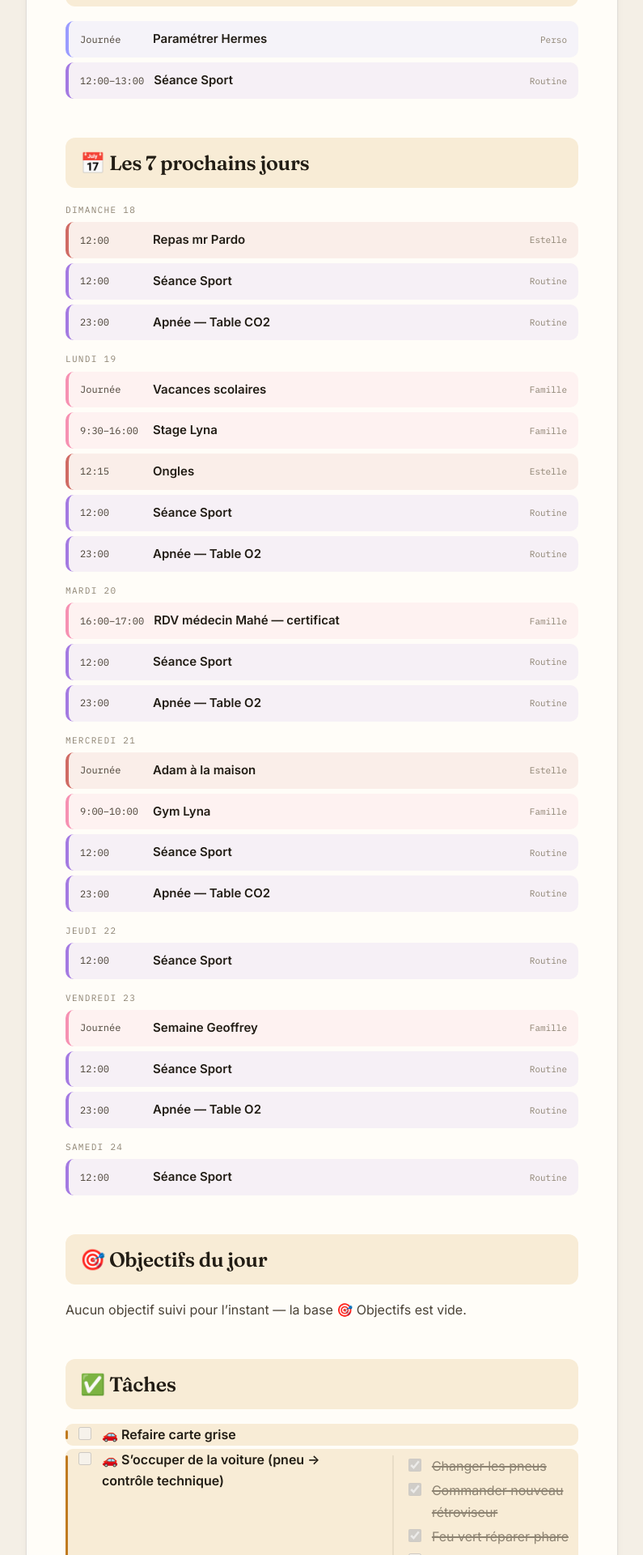
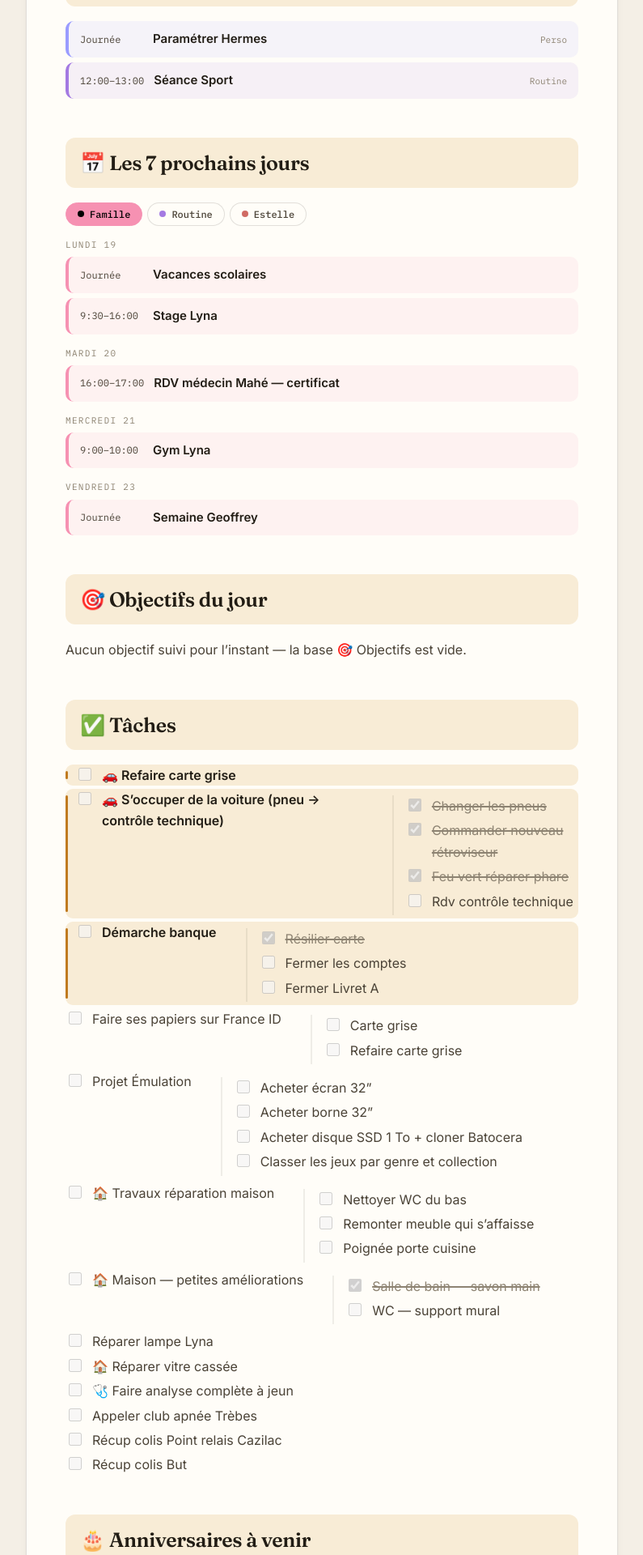
Before and after one commit to Geoffrey-Maillot/theon-rapports, a Jekyll site: the page built from _posts/2026-10-17-matin.md, in a window 1280 px wide. Shown: the part 984-2904 px from the top of the page at 81% size, without its empty margins (242-1037 px from the left). Built offline with Jekyll 4.4.1, drawn with Linux system fonts in a browser that asks for light colours.

Commit message:
Onglets par agenda (7 prochains jours)

```diff
--- a/_layouts/default.html
+++ b/_layouts/default.html
@@ -388,6 +388,31 @@
     }
     .day-label { font-family: var(--mono); font-size: 11px; letter-spacing: 0.12em; text-transform: uppercase; color: var(--muted); margin: 14px 0 6px; }
 
+    /* Tabs (per-agenda) */
+    .tabs { margin: 4px 0 8px; }
+    .tab-bar { display: flex; gap: 6px; flex-wrap: wrap; margin: 8px 0 14px; }
+    .tab-btn {
+      display: inline-flex;
+      align-items: center;
+      gap: 7px;
+      font-family: var(--mono);
+      font-size: 12px;
+      font-weight: 500;
+      padding: 6px 14px;
+      border-radius: 999px;
+      border: 1px solid var(--line);
+      background: var(--surface);
+      color: var(--ink-soft);
+      cursor: pointer;
+      transition: background 0.12s ease, border-color 0.12s ease, color 0.12s ease;
+    }
+    .tab-btn:hover { border-color: var(--c); }
+    .tab-btn.active { background: var(--c); border-color: var(--c); color: var(--fg, #fff); }
+    .tab-dot { width: 8px; height: 8px; border-radius: 50%; background: var(--c); flex-shrink: 0; }
+    .tab-btn.active .tab-dot { background: var(--fg, #fff); }
+    .tab-panel { display: none; }
+    .tab-panel.active { display: block; }
+
     article blockquote {
       margin: 0 0 16px;
       padding: 14px 18px;
--- a/_posts/2026-10-17-matin.md
+++ b/_posts/2026-10-17-matin.md
@@ -41,52 +41,83 @@ subtitle: "Samedi 17 octobre 2026"
 
 ## 📅 Les 7 prochains jours
 
-<div class="day-label">Dimanche 18</div>
-<div class="evts">
-  <div class="evt" style="--c:#d06b64"><span class="evt-time">12:00</span><span class="evt-title">Repas mr Pardo</span><span class="evt-cal">Estelle</span></div>
-  <div class="evt" style="--c:#a47ae2"><span class="evt-time">12:00</span><span class="evt-title">Séance Sport</span><span class="evt-cal">Routine</span></div>
-  <div class="evt" style="--c:#a47ae2"><span class="evt-time">23:00</span><span class="evt-title">Apnée — Table CO2</span><span class="evt-cal">Routine</span></div>
-</div>
+<div class="tabs">
+  <div class="tab-bar">
+    <button class="tab-btn active" data-tab="famille" style="--c:#f691b2;--fg:#000"><span class="tab-dot"></span>Famille</button>
+    <button class="tab-btn" data-tab="routine" style="--c:#a47ae2;--fg:#000"><span class="tab-dot"></span>Routine</button>
+    <button class="tab-btn" data-tab="estelle" style="--c:#d06b64;--fg:#000"><span class="tab-dot"></span>Estelle</button>
+  </div>
 
-<div class="day-label">Lundi 19</div>
-<div class="evts">
-  <div class="evt" style="--c:#f691b2"><span class="evt-time">Journée</span><span class="evt-title">Vacances scolaires</span><span class="evt-cal">Famille</span></div>
-  <div class="evt" style="--c:#f691b2"><span class="evt-time">9:30–16:00</span><span class="evt-title">Stage Lyna</span><span class="evt-cal">Famille</span></div>
-  <div class="evt" style="--c:#d06b64"><span class="evt-time">12:15</span><span class="evt-title">Ongles</span><span class="evt-cal">Estelle</span></div>
-  <div class="evt" style="--c:#a47ae2"><span class="evt-time">12:00</span><span class="evt-title">Séance Sport</span><span class="evt-cal">Routine</span></div>
-  <div class="evt" style="--c:#a47ae2"><span class="evt-time">23:00</span><span class="evt-title">Apnée — Table O2</span><span class="evt-cal">Routine</span></div>
-</div>
+  <div class="tab-panel active" id="tab-famille" style="--c:#f691b2">
+    <div class="day-label">Lundi 19</div>
+    <div class="evts">
+      <div class="evt"><span class="evt-time">Journée</span><span class="evt-title">Vacances scolaires</span></div>
+      <div class="evt"><span class="evt-time">9:30–16:00</span><span class="evt-title">Stage Lyna</span></div>
+    </div>
+    <div class="day-label">Mardi 20</div>
+    <div class="evts">
+      <div class="evt"><span class="evt-time">16:00–17:00</span><span class="evt-title">RDV médecin Mahé — certificat</span></div>
+    </div>
+    <div class="day-label">Mercredi 21</div>
+    <div class="evts">
+      <div class="evt"><span class="evt-time">9:00–10:00</span><span class="evt-title">Gym Lyna</span></div>
+    </div>
+    <div class="day-label">Vendredi 23</div>
+    <div class="evts">
+      <div class="evt"><span class="evt-time">Journée</span><span class="evt-title">Semaine Geoffrey</span></div>
+    </div>
+  </div>
 
-<div class="day-label">Mardi 20</div>
-<div class="evts">
-  <div class="evt" style="--c:#f691b2"><span class="evt-time">16:00–17:00</span><span class="evt-title">RDV médecin Mahé — certificat</span><span class="evt-cal">Famille</span></div>
-  <div class="evt" style="--c:#a47ae2"><span class="evt-time">12:00</span><span class="evt-title">Séance Sport</span><span class="evt-cal">Routine</span></div>
-  <div class="evt" style="--c:#a47ae2"><span class="evt-time">23:00</span><span class="evt-title">Apnée — Table O2</span><span class="evt-cal">Routine</span></div>
-</div>
+  <div class="tab-panel" id="tab-routine" style="--c:#a47ae2">
+    <div class="day-label">Dimanche 18</div>
+    <div class="evts">
+      <div class="evt"><span class="evt-time">12:00</span><span class="evt-title">Séance Sport</span></div>
+      <div class="evt"><span class="evt-time">23:00</span><span class="evt-title">Apnée — Table CO2</span></div>
+    </div>
+    <div class="day-label">Lundi 19</div>
+    <div class="evts">
+      <div class="evt"><span class="evt-time">12:00</span><span class="evt-title">Séance Sport</span></div>
+      <div class="evt"><span class="evt-time">23:00</span><span class="evt-title">Apnée — Table O2</span></div>
+    </div>
+    <div class="day-label">Mardi 20</div>
+    <div class="evts">
+      <div class="evt"><span class="evt-time">12:00</span><span class="evt-title">Séance Sport</span></div>
+      <div class="evt"><span class="evt-time">23:00</span><span class="evt-title">Apnée — Table O2</span></div>
+    </div>
+    <div class="day-label">Mercredi 21</div>
+    <div class="evts">
+      <div class="evt"><span class="evt-time">12:00</span><span class="evt-title">Séance Sport</span></div>
+      <div class="evt"><span class="evt-time">23:00</span><span class="evt-title">Apnée — Table CO2</span></div>
+    </div>
+    <div class="day-label">Jeudi 22</div>
+    <div class="evts">
+      <div class="evt"><span class="evt-time">12:00</span><span class="evt-title">Séance Sport</span></div>
+    </div>
+    <div class="day-label">Vendredi 23</div>
+    <div class="evts">
+      <div class="evt"><span class="evt-time">12:00</span><span class="evt-title">Séance Sport</span></div>
+      <div class="evt"><span class="evt-time">23:00</span><span class="evt-title">Apnée — Table O2</span></div>
+    </div>
+    <div class="day-label">Samedi 24</div>
+    <div class="evts">
+      <div class="evt"><span class="evt-time">12:00</span><span class="evt-title">Séance Sport</span></div>
+    </div>
+  </div>
 
-<div class="day-label">Mercredi 21</div>
-<div class="evts">
-  <div class="evt" style="--c:#d06b64"><span class="evt-time">Journée</span><span class="evt-title">Adam à la maison</span><span class="evt-cal">Estelle</span></div>
-  <div class="evt" style="--c:#f691b2"><span class="evt-time">9:00–10:00</span><span class="evt-title">Gym Lyna</span><span class="evt-cal">Famille</span></div>
-  <div class="evt" style="--c:#a47ae2"><span class="evt-time">12:00</span><span class="evt-title">Séance Sport</span><span class="evt-cal">Routine</span></div>
-  <div class="evt" style="--c:#a47ae2"><span class="evt-time">23:00</span><span class="evt-title">Apnée — Table CO2</span><span class="evt-cal">Routine</span></div>
-</div>
-
-<div class="day-label">Jeudi 22</div>
-<div class="evts">
-  <div class="evt" style="--c:#a47ae2"><span class="evt-time">12:00</span><span class="evt-title">Séance Sport</span><span class="evt-cal">Routine</span></div>
-</div>
-
-<div class="day-label">Vendredi 23</div>
-<div class="evts">
-  <div class="evt" style="--c:#f691b2"><span class="evt-time">Journée</span><span class="evt-title">Semaine Geoffrey</span><span class="evt-cal">Famille</span></div>
-  <div class="evt" style="--c:#a47ae2"><span class="evt-time">12:00</span><span class="evt-title">Séance Sport</span><span class="evt-cal">Routine</span></div>
-  <div class="evt" style="--c:#a47ae2"><span class="evt-time">23:00</span><span class="evt-title">Apnée — Table O2</span><span class="evt-cal">Routine</span></div>
-</div>
-
-<div class="day-label">Samedi 24</div>
-<div class="evts">
-  <div class="evt" style="--c:#a47ae2"><span class="evt-time">12:00</span><span class="evt-title">Séance Sport</span><span class="evt-cal">Routine</span></div>
+  <div class="tab-panel" id="tab-estelle" style="--c:#d06b64">
+    <div class="day-label">Dimanche 18</div>
+    <div class="evts">
+      <div class="evt"><span class="evt-time">12:00</span><span class="evt-title">Repas mr Pardo</span></div>
+    </div>
+    <div class="day-label">Lundi 19</div>
+    <div class="evts">
+      <div class="evt"><span class="evt-time">12:15</span><span class="evt-title">Ongles</span></div>
+    </div>
+    <div class="day-label">Mercredi 21</div>
+    <div class="evts">
+      <div class="evt"><span class="evt-time">Journée</span><span class="evt-title">Adam à la maison</span></div>
+    </div>
+  </div>
 </div>
 
 ## 🎯 Objectifs du jour
```
Also changed, not shown: other parts of _layouts/default.html (+12 -0 lines).
